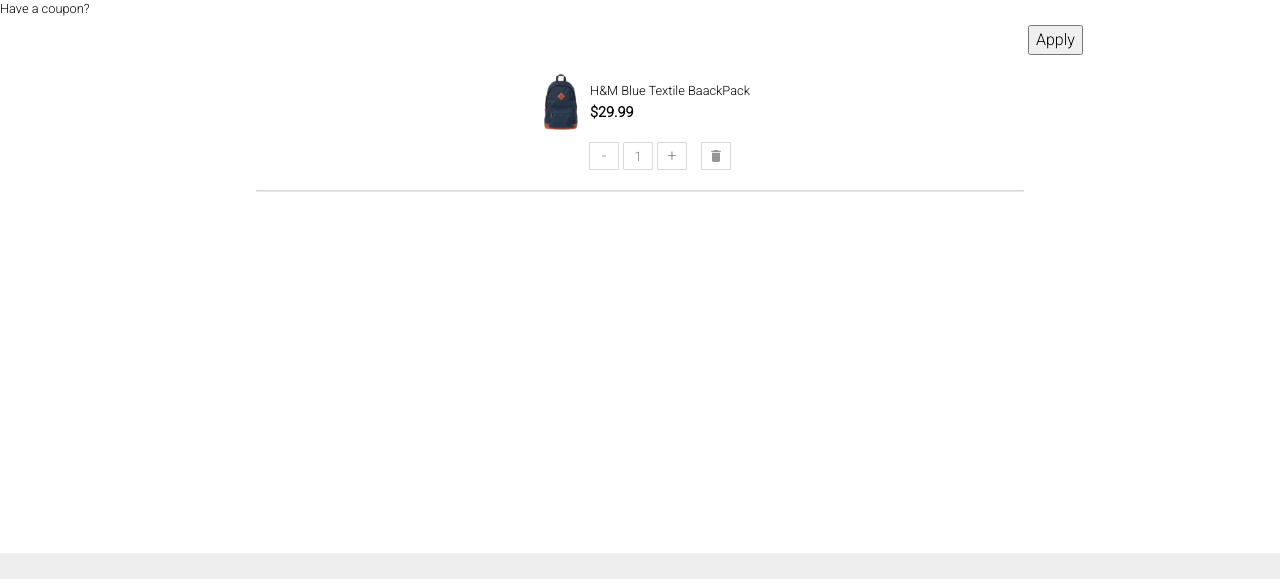
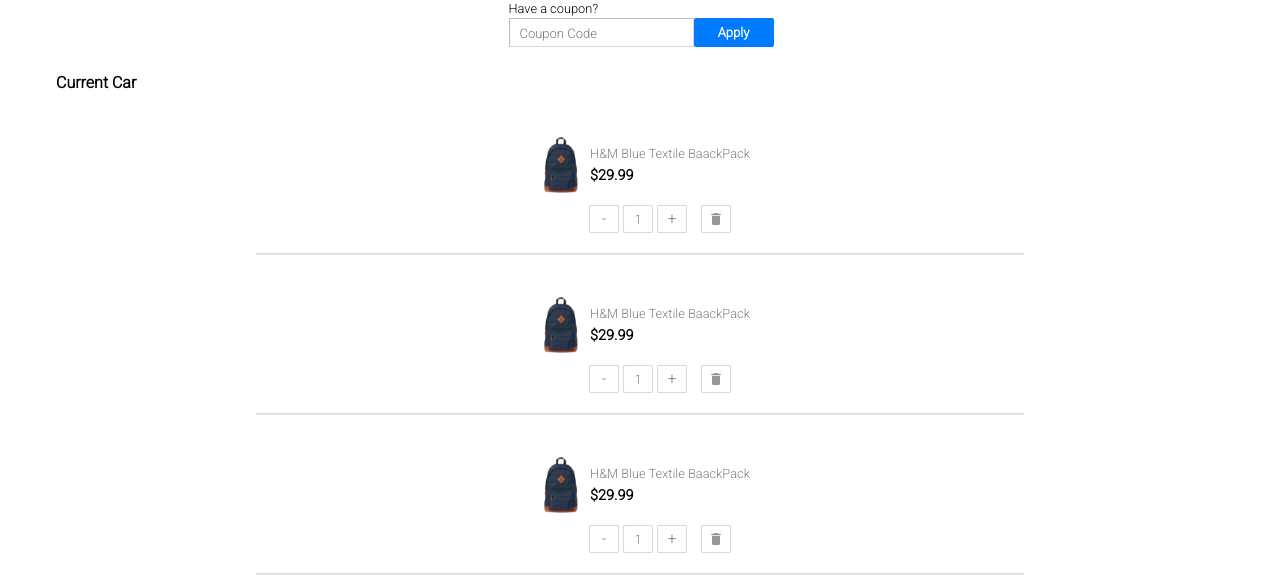
Before and after one commit to tatianasstavares/e-commerce-atec, a website built with Vite: page pages/cart.html in a window 1280 px wide. Shown: the part 102-681 px from the top of the page. Built offline with nearby package versions, Linux system fonts and the light colour scheme.

Commit message:
feat:add product static  component

```diff
--- a/css/cart.css
+++ b/css/cart.css
@@ -5,37 +5,78 @@
 .container-coupon {
     display: flex;
     flex-direction: column;
+    align-items: center;
 }
 
-.container-coupon p {
+.container-coupon label {
     font-size: 0.8rem;
+}
+
+.container-coupon button {
+    color: #ffff;
+    font-size: small;
+    font-weight: bold;
+    background-color: var(--blue);
+    border: none;
+    border-radius: 2px;
+    box-shadow: none;
+    cursor: pointer;
+    width: 80px;
+    height: 29px;
+    margin-right: -2px;
+}
+
+
+.container-coupon>div {
+    display: flex;
+    margin-bottom: 24px;
 }
 
 
 .container-coupon input {
+    border-width: 0.5px;
+    outline: none;
     border-color: rgba(128, 128, 128, 0.301);
-    width: 240px;
-    width: 80%;
-    margin: 0 auto;
-    padding: 10px;
-    border: none;
-    margin-bottom: 10px;
-    border-radius: 50px;
 }
 
-.container-products {
+input::placeholder {
+    padding: 8px;
+    font-size: small;
+}
+
+.container-coupon-info {
+    display: flex;
+    flex-direction: column;
+}
+
+.container-coupon-info>div {
+    display: flex;
+}
+
+.current-car {
+    margin-left: 56px;
+    font-weight: bold;
+}
+
+.products-container {
+    margin-top: 40px;
+
+}
+
+.product-card {
     display: flex;
     align-items: center;
     justify-content: center;
 
 }
 
-.container-products img {
+.product-card img {
     width: 60px;
 }
 
 .container-info p {
     font-size: 0.8rem;
+    color: var(--gray);
 }
 
 .container-info span {
@@ -59,7 +100,7 @@
     width: 30px;
     border: 0.3px solid rgba(128, 128, 128, 0.301);
     background-color: var(--white);
-    color: gray;
+    color: var(--gray);
     border-radius: 0.1rem;
     height: 28px;
 }
--- a/css/global.css
+++ b/css/global.css
@@ -4,6 +4,7 @@
     --black: #000000;
     --blue: #007BFF;
     --white: #ffffff;
+    --gray: gray;
     --font-family-logo-messages: 'Dancing Script', cursive;
     --font-family-text: 'Roboto', sans-serif;
     ;
--- a/pages/cart.html
+++ b/pages/cart.html
@@ -15,15 +15,18 @@
     <header>
     </header>
     <main>
-        <div class="container-coupon">
-            <p>Have a coupon?</p>
-            <div>
-                <input type="text">
-                <button>Apply</button>
+        <section class="container-coupon">
+            <div class="container-coupon-info">
+                <label for="coupon">Have a coupon?</label>
+                <div>
+                    <input id="coupon" type="text" placeholder="Coupon Code">
+                    <button>Apply</button>
+                </div>
             </div>
-        </div>
+        </section>
+        <p class="current-car">Current Car</p>
         <section class="products-container">
-            <div class="container-products">
+            <div class="product-card">
                 <img src="../assets/icons/product-cart.png" alt="product">
                 <div class="container-info">
                     <p>H&M Blue Textile BaackPack</p>
@@ -40,6 +43,44 @@
             </div>
             <hr>
         </section>
+        <section class="products-container">
+            <div class="product-card">
+                <img src="../assets/icons/product-cart.png" alt="product">
+                <div class="container-info">
+                    <p>H&M Blue Textile BaackPack</p>
+                    <span>$29.99</span>
+                </div>
+            </div>
+            <div class="container-amount-products">
+                <div class="container-amount">
+                    <button>-</button>
+                    <button><span>1</span></button>
+                    <button>+</button>
+                </div>
+                <button class="button-trash"><img src="../assets/icons/trash-icon.png" alt=""></button>
+            </div>
+            <hr>
+        </section>
+        <section class="products-container">
+            <div class="product-card">
+                <img src="../assets/icons/product-cart.png" alt="product">
+                <div class="container-info">
+                    <p>H&M Blue Textile BaackPack</p>
+                    <span>$29.99</span>
+                </div>
+            </div>
+            <div class="container-amount-products">
+                <div class="container-amount">
+                    <button>-</button>
+                    <button><span>1</span></button>
+                    <button>+</button>
+                </div>
+                <button class="button-trash"><img src="../assets/icons/trash-icon.png" alt=""></button>
+            </div>
+            <hr>
+        </section>
+
+
     </main>
     <footer>
     </footer>
--- a/style.css
+++ b/style.css
@@ -102,7 +102,7 @@
   flex-direction: column;
   background-color: rgba(0, 0, 0, 0.068);
   padding: 16px;
-  position: absolute;
+  position: sticky;
   bottom: 0;
   width: 100%;
   margin-top: 10px
```
Also changed, not shown: assets/icons/payment-icon.png (deleted).
